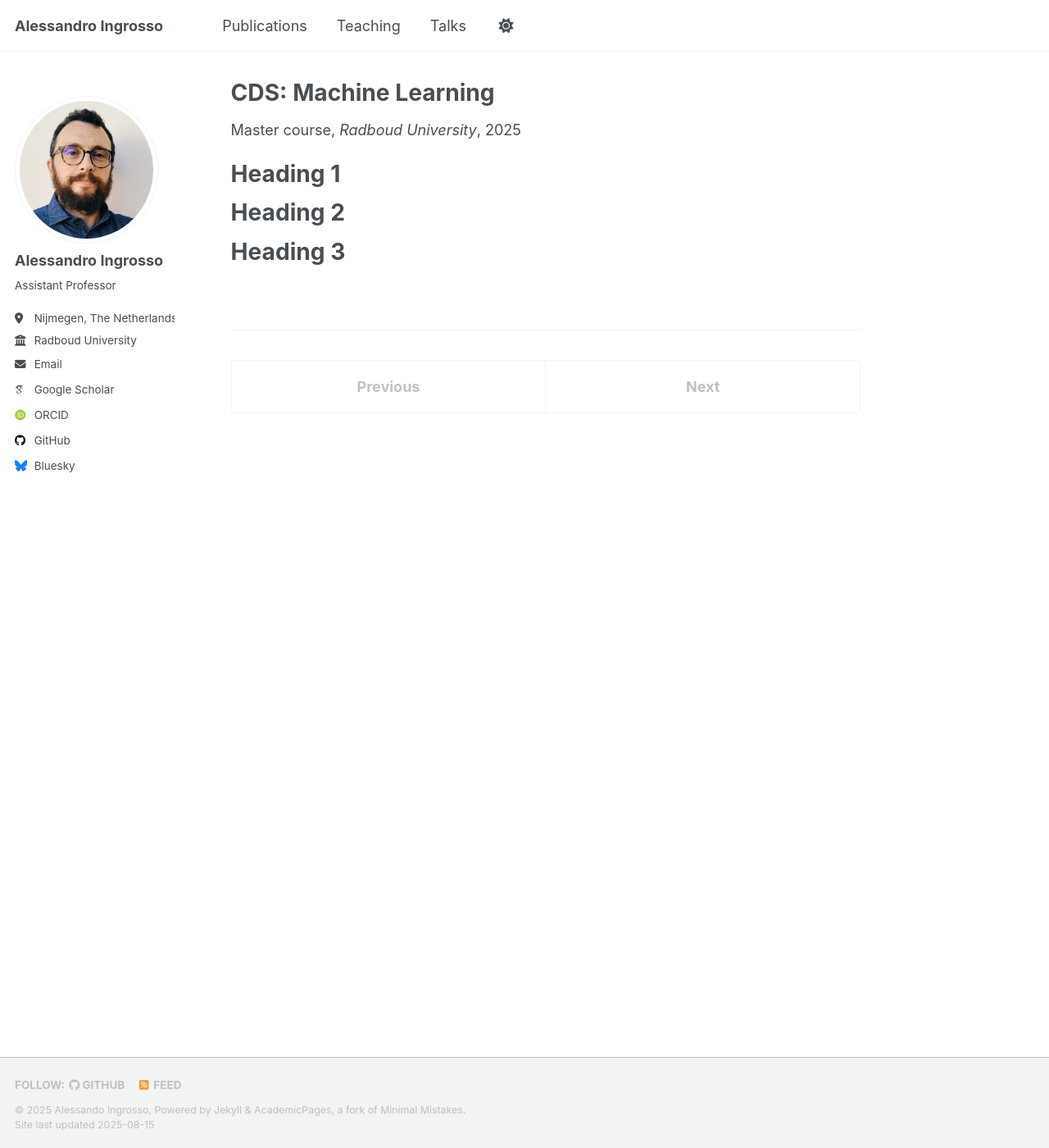
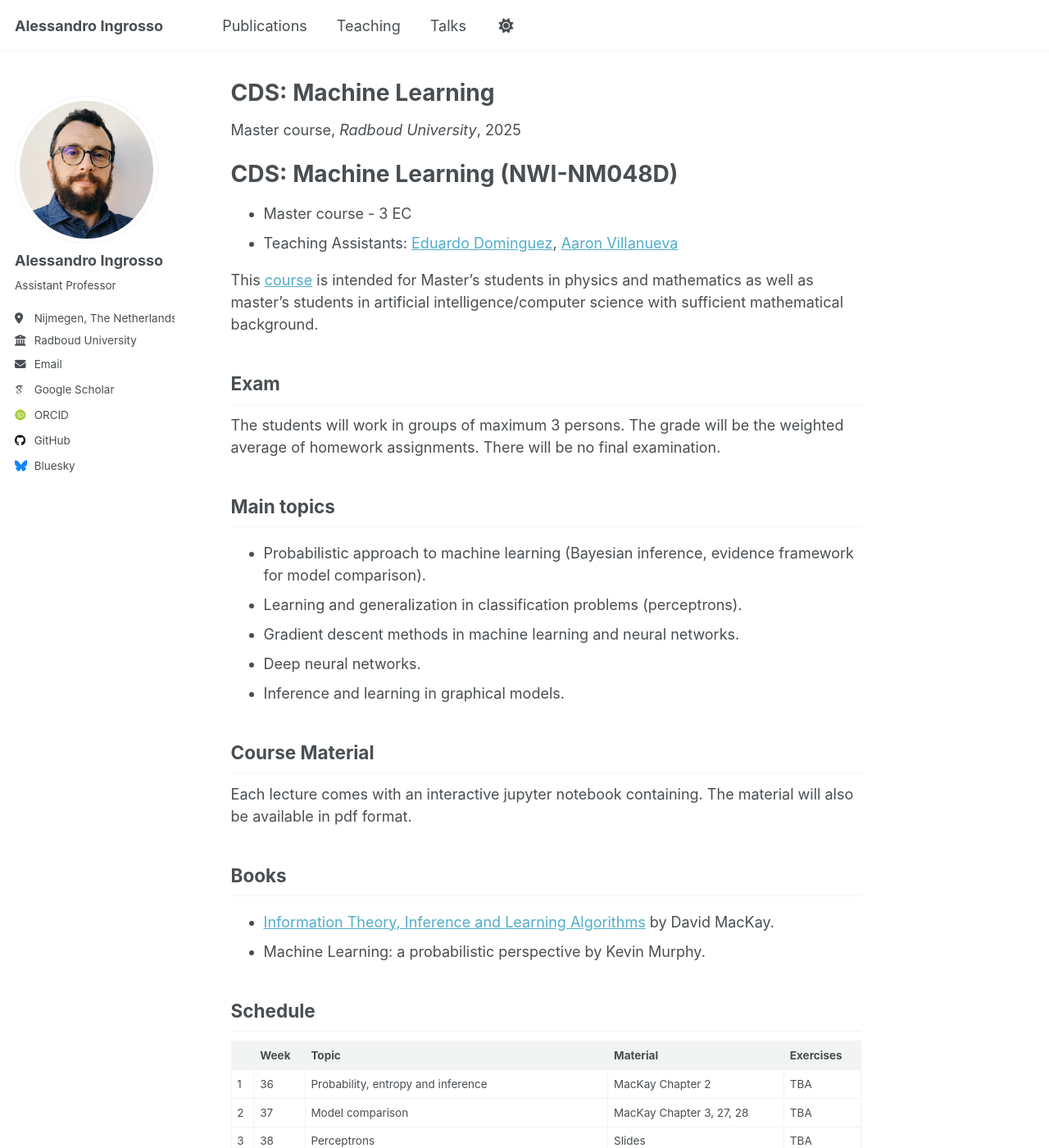
Before and after one commit to aleingrosso/aleingrosso.github.io, a Jekyll site: the page built from _teaching/2025-cds-ml.md, in a window 1280 px wide and 1400 px high. Shown: the whole window at 82% size. Built offline with Jekyll 4.4.1, drawn with Linux system fonts in a browser that asks for light colours; some web fonts are replaced; a script that is not in the unit is left out; some of the changed text lies outside the part shown.

Commit message:
update cds ml course

```diff
--- a/_teaching/2025-cds-ml.md
+++ b/_teaching/2025-cds-ml.md
@@ -8,13 +8,40 @@
 location: "Nijmegen"
 ---
 
+# CDS: Machine Learning (NWI-NM048D)
 
+  * Master course - 3 EC
+  * Teaching Assistants: [Eduardo Dominguez](mailto:edv2rd0@gmail.com), [Aaron Villanueva](mailto:aaronv@science.ru.nl)
 
-Heading 1
-======
+This [course](https://ru.osiris-student.nl/onderwijscatalogus/extern/cursus?taal=en&cursuscode=NWI-NM048D&collegejaar=2025) is intended for Master's students in physics and mathematics as well as master's students in artificial intelligence/computer science with sufficient mathematical background.
 
-Heading 2
-======
+## Exam
 
-Heading 3
-======
+The students will work in groups of maximum 3 persons. The grade will be the weighted average of homework assignments. There will be no final examination.
+
+## Main topics
+
+* Probabilistic approach to machine learning (Bayesian inference, evidence framework for model comparison).
+* Learning and generalization in classification problems (perceptrons).
+* Gradient descent methods in machine learning and neural networks.
+* Deep neural networks.
+* Inference and learning in graphical models.
+
+## Course Material
+Each lecture comes with an interactive jupyter notebook containing. The material will also be available in pdf format.
+
+## Books
+  * [Information Theory, Inference and Learning Algorithms](https://www.google.com/search?q=book.pdf) by David MacKay.
+  * Machine Learning: a probabilistic perspective by Kevin Murphy.
+
+## Schedule
+
+| | Week | Topic | Material | Exercises |
+| :--- | :--- | :--- | :--- | :--- |
+| 1 | 36 | Probability, entropy and inference | MacKay Chapter 2 | TBA |
+| 2 | 37 | Model comparison | MacKay Chapter 3, 27, 28 | TBA |
+| 3 | 38 | Perceptrons | Slides | TBA |
+| 4 | 39 | Learning algorithms | Slides | TBA |
+| 5 | 40 | Deep learning | Slides | TBA |
+| 6 | 41 | Graphical models | Murphy Chapter 10 | TBA |
+| 7 | 42 | Mixture models and Expectation Maximization | Murphy Chapter 11 | TBA |
```
